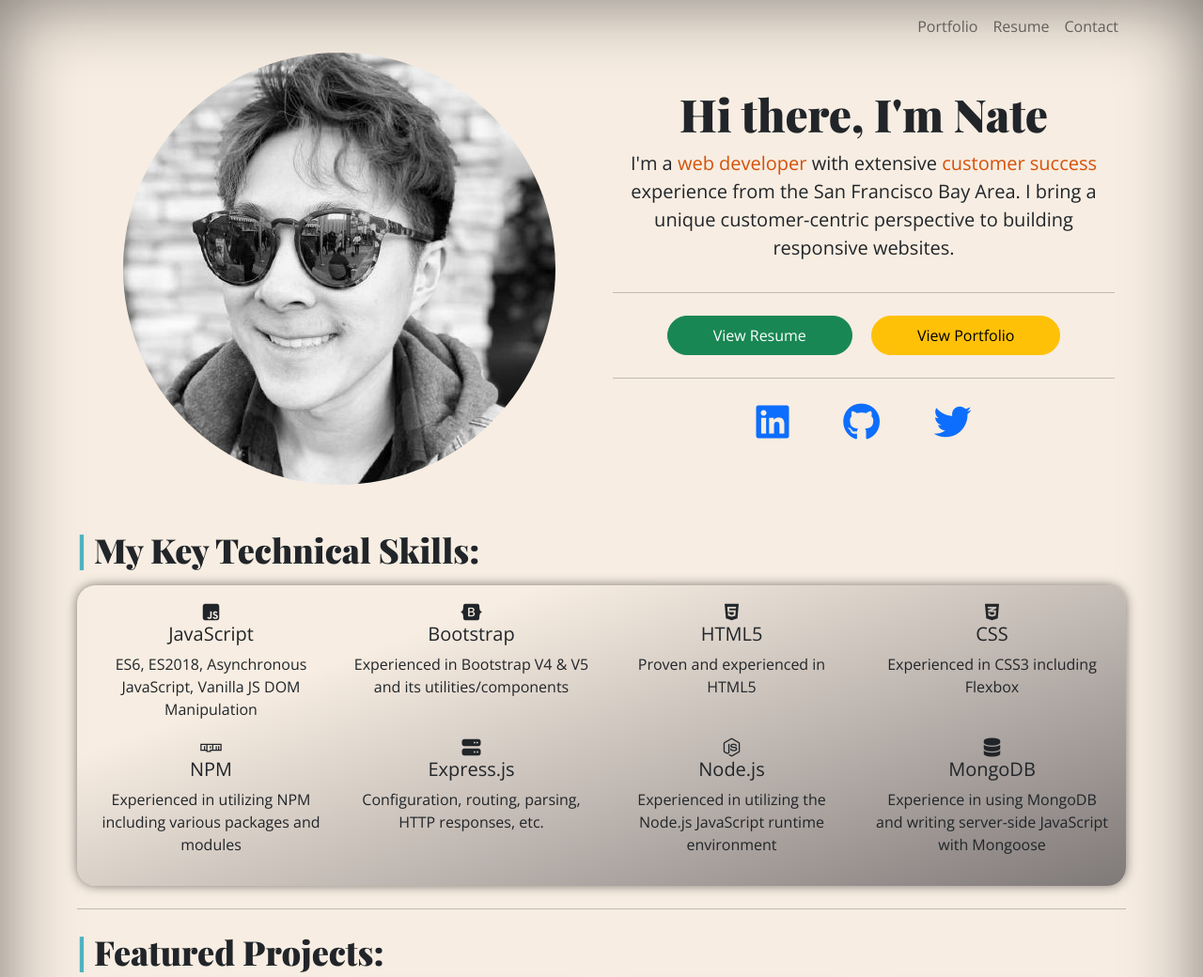
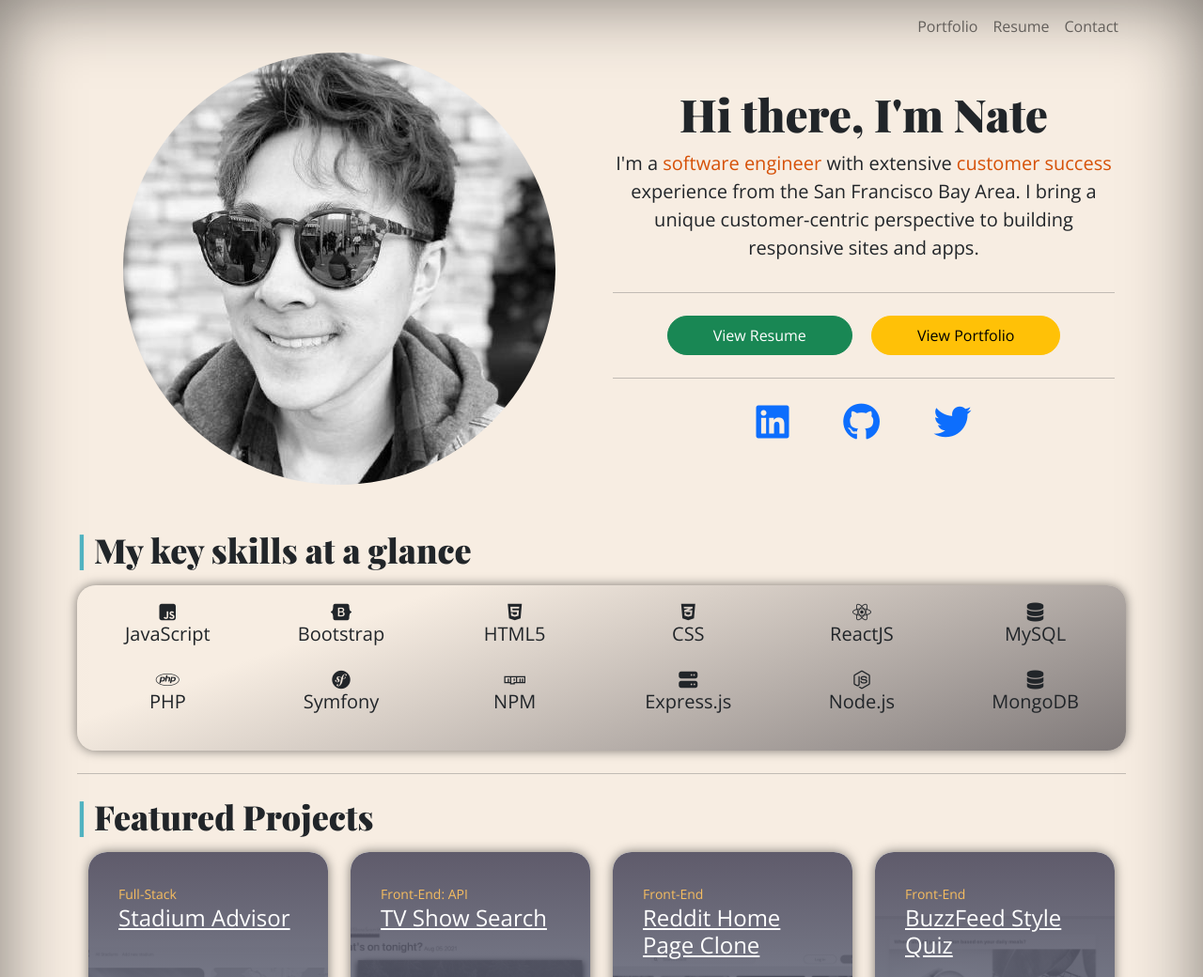
Before and after one commit to nathanthomashoang/nathanthomashoang.github.io, a plain HTML site: page index.html in a window 1280 px wide. Shown: the top 1040 px of the page at 94% size. Drawn offline with nearby package versions, Linux system fonts and the light colour scheme.

Commit message:
small tweaks

```diff
--- a/index.html
+++ b/index.html
@@ -5,8 +5,9 @@
     <meta charset="UTF-8">
     <meta http-equiv="X-UA-Compatible" content="IE=edge">
     <meta name="viewport" content="width=device-width, initial-scale=1.0">
-    <title>Nathan Hoang | Web Developer</title>
-
+    <title>Nathan Hoang | Software Engineer</title>
+    <!-- favicon -->
+    <link rel="icon" href="images/favicon.png" type="image/x-icon">
     <!-- bootstrap -->
     <link rel="stylesheet" href="css/bootstrap.min.css">
     <!-- google fonts -->
@@ -50,10 +51,9 @@
                         </div>
                         <div class="col-md-6 d-flex flex-column justify-content-center text-center" id="headerSnippet">
                             <h1>Hi there, <span class="d-inline-block">I'm Nate</span></h1>
-                            <p class="lead">I'm a <span id="headerText">web developer</span> with extensive <span
+                            <p class="lead">I'm a <span id="headerText">software engineer</span> with extensive <span
                                     id="headerText">customer success</span> experience from the San Francisco Bay
-                                Area. I bring a unique customer-centric perspective to building responsive
-                                websites.</p>
+                                Area. I bring a unique customer-centric perspective to building responsive sites and apps.</p>
                             <hr>
                             <div class="">
                                 <a class="btn btn-success m-2 px-lg-5 rounded-pill py-2" href="#resume">View Resume</a>
@@ -77,7 +77,7 @@
                                     </li>
                                     <li>
                                         <a target="_blank" rel="noreferrer noopener"
-                                            href="https://twitter.com/nathanhoang17">
+                                            href="https://twitter.com/nat3ure">
                                             <i class="fab fa-twitter"></i>
                                         </a>
                                     </li>
@@ -88,58 +88,62 @@
                 </div>
             </section>
             <section class="mb-4" id="skills">
-                <h2 class="mb-3"><span id="sec_point">|</span> My Key Technical Skills:</h2>
+                <h2 class="mb-3"><span id="sec_point">|</span> My key skills at a glance</h2>
                 <div class="card text-center mb-4">
                     <!-- <div class="card-header">
                         Professional Skills
                     </div> -->
                     <div class="card-body">
-                        <div class="row mb-md-3">
-                            <div class="col-6 mb-3 mb-md-0 col-md-3">
+                        <div class="row mb-lg-3">
+                            <div class="col-4 mb-3 mb-md-0 col-lg-2">
                                 <i class="fab fa-js-square fa-lg"></i>
                                 <h5 class="card-title">JavaScript</h5>
-                                <p class="card-text">ES6, ES2018, Asynchronous JavaScript, Vanilla JS DOM Manipulation
-                                </p>
                             </div>
-                            <div class="col-6 mb-3 mb-md-0 col-md-3">
+                            <div class="col-4 mb-3 mb-md-0 col-lg-2">
                                 <i class="fab fa-bootstrap fa-lg"></i>
                                 <h5 class="card-title">Bootstrap</h5>
-                                <p class="card-text">Experienced in Bootstrap V4 & V5 and its utilities/components</p>
                             </div>
-                            <div class="col-6 mb-3 mb-md-0 col-md-3">
+                            <div class="col-4 mb-3 mb-md-0 col-lg-2">
                                 <i class="fab fa-html5 fa-lg"></i>
                                 <h5 class="card-title">HTML5</h5>
-                                <p class="card-text">Proven and experienced in HTML5</p>
                             </div>
-                            <div class="col-6 mb-3 mb-md-0 col-md-3">
+                            <div class="col-4 mb-3 mb-md-0 col-lg-2">
                                 <i class="fab fa-css3-alt fa-lg"></i>
                                 <h5 class="card-title">CSS</h5>
-                                <p class="card-text">Experienced in CSS3 including Flexbox</p>
+                            </div>
+                            <div class="col-4 mb-3 mb-md-0 col-lg-2">
+                                <i class="fab fa-react fa-lg"></i>
+                                <h5 class="card-title">ReactJS</h5>
+                            </div>
+                            <div class="col-4 mb-3 mb-md-0 col-lg-2">
+                                <i class="fas fa-database fa-lg"></i>
+                                <h5 class="card-title">MySQL</h5>
                             </div>
                         </div>
                         <div class="row mb-3">
-                            <div class="col-6 mb-3 mb-md-0 col-md-3">
+                            <div class="col-4 mb-3 mb-md-0 col-lg-2">
+                                <i class="fab fa-php fa-lg"></i>
+                                <h5 class="card-title">PHP</h5>
+                            </div>
+                            <div class="col-4 mb-3 mb-md-0 col-lg-2">
+                                <i class="fab fa-symfony fa-lg"></i>
+                                <h5 class="card-title">Symfony</h5>
+                            </div>
+                            <div class="col-4 mb-3 mb-md-0 col-lg-2">
                                 <i class="fab fa-npm fa-lg"></i>
                                 <h5 class="card-title">NPM</h5>
-                                <p class="card-text">Experienced in utilizing NPM including various packages and
-                                    modules</p>
                             </div>
-                            <div class="col-6 mb-3 mb-md-0 col-md-3">
+                            <div class="col-4 mb-3 mb-md-0 col-lg-2">
                                 <i class="fas fa-server fa-lg"></i>
                                 <h5 class="card-title">Express.js</h5>
-                                <p class="card-text">Configuration, routing, parsing, HTTP responses, etc.</p>
                             </div>
-                            <div class="col-6 mb-3 mb-md-0 col-md-3">
+                            <div class="col-4 mb-3 mb-md-0 col-lg-2">
                                 <i class="fab fa-node-js fa-lg"></i>
                                 <h5 class="card-title">Node.js</h5>
-                                <p class="card-text">Experienced in utilizing the Node.js JavaScript runtime
-                                    environment</p>
                             </div>
-                            <div class="col-6 mb-3 mb-md-0 col-md-3">
+                            <div class="col-4 mb-3 mb-md-0 col-lg-2">
                                 <i class="fas fa-database fa-lg"></i>
                                 <h5 class="card-title">MongoDB</h5>
-                                <p class="card-text">Experience in using MongoDB and writing server-side JavaScript with
-                                    Mongoose</p>
                             </div>
                         </div>
                     </div>
@@ -148,7 +152,7 @@
             </section>
 
             <section id="portfolio">
-                <h2 class="mb-3"><span id="sec_point">|</span> Featured Projects:</h2>
+                <h2 class="mb-3"><span id="sec_point">|</span> Featured Projects</h2>
                 <div class="container">
                     <div class="row">
                         <div class="col-6 col-lg-3 mb-3">
@@ -278,7 +282,7 @@
             </section>
 
             <section id="resume">
-                <h2 class="mb-3"><span id="sec_point">|</span> My Resume:</h2>
+                <h2 class="mb-3"><span id="sec_point">|</span> My Resume</h2>
                 <a href="https://drive.google.com/uc?id=1727tESRInNolm8x5b5xtNHh5HwTb7Ph2&export=download"
                     class=" mx-5 d-lg-none btn btn-lg btn-success my-5 d-flex text-center justify-content-center align-items-center rounded-pill">
                     Download My Resume</a>
@@ -321,7 +325,7 @@
                                 </li>
                                 <li>
                                     <a target="_blank" rel="noreferrer noopener"
-                                        href="https://twitter.com/nathanhoang17">
+                                        href="https://twitter.com/nat3ure">
                                         <i class="fab fa-twitter"></i>
                                     </a>
                                 </li>
```
Also changed, not shown: images/favicon.png (added).
